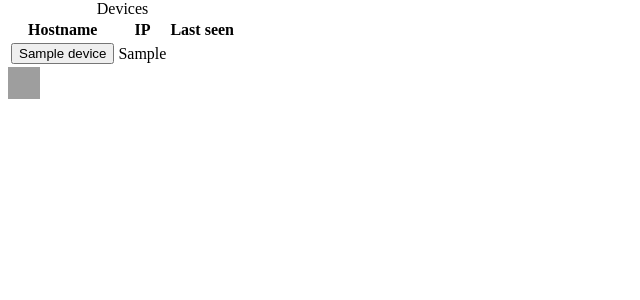
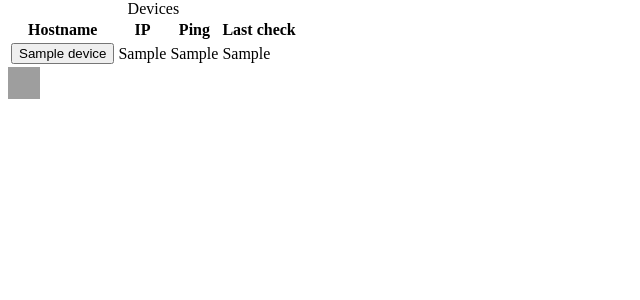
Before and after one commit to landier/waky, a Python web app: template waky/templates/index.html in a window 1280 px wide. Shown: the part 28-328 px from the top of the page, without its empty margins (0-640 px from the left). Run offline with Jinja, Linux system fonts and the light colour scheme; the template is opened without the code that fills it: most values are stand-ins (such as "Sample title", 1, 10 or a date in 2020); grey boxes are pictures that could not be loaded.

Commit message:
Add ping and last check on index page

```diff
--- a/waky/templates/index.html
+++ b/waky/templates/index.html
@@ -5,7 +5,8 @@
       <tr>
         <th>Hostname</th>
         <th>IP</th>
-        <th>Last seen</th>
+        <th>Ping</th>
+        <th>Last check</th>
       </tr>
     </thead>
     <tbody>
@@ -13,7 +14,8 @@
       <tr>
         <td data-label="Hostname">{% if device.status == 'up' %}<button class="tertiary">{% else %}<button class="secondary">{% endif %}{{ device.hostname }}</button></td>
         <td data-label="IP">{{ device.ip }}</td>
-        <td data-label="Last seen"></td>
+        <td data-label="Ping">{{ device.last_ping }}</td>
+        <td data-label="Last check">{{ device.last_check }}</td>
       </tr>
       {% endfor %}
     </tbody>
```
